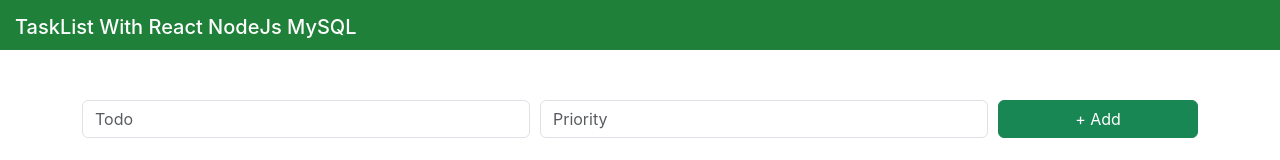
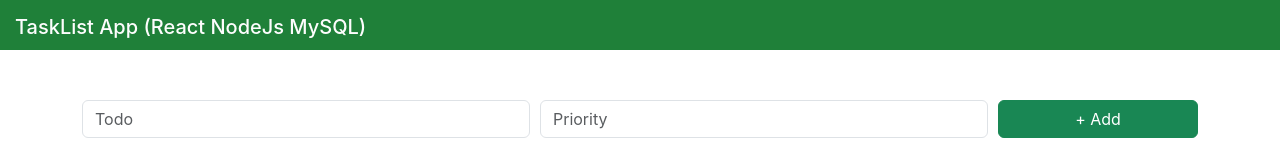
Before and after one commit to jakar79/todo-react-rest-mysql, a React (Create React App) app in the folder frontend/: page / in a window 1280 px wide. Shown: the top 160 px of the page. Built offline with nearby package versions, Linux system fonts and the light colour scheme; no server answers.

Commit message:
committed

```diff
--- a/frontend/src/component/Header.js
+++ b/frontend/src/component/Header.js
@@ -5,7 +5,7 @@ const Header = () => {
     <>
         <div class="header" style={{ height: "50px"}}>
             <div>
-                <h5 style={{ padding: "15px"}}> TaskList With React NodeJs MySQL</h5>
+                <h5 style={{ padding: "15px"}}> TaskList App (React NodeJs MySQL)</h5>
             </div>
 
         </div>
```
Also changed, not shown: frontend/public/logo192.png (deleted), frontend/public/logo512.png (deleted).
